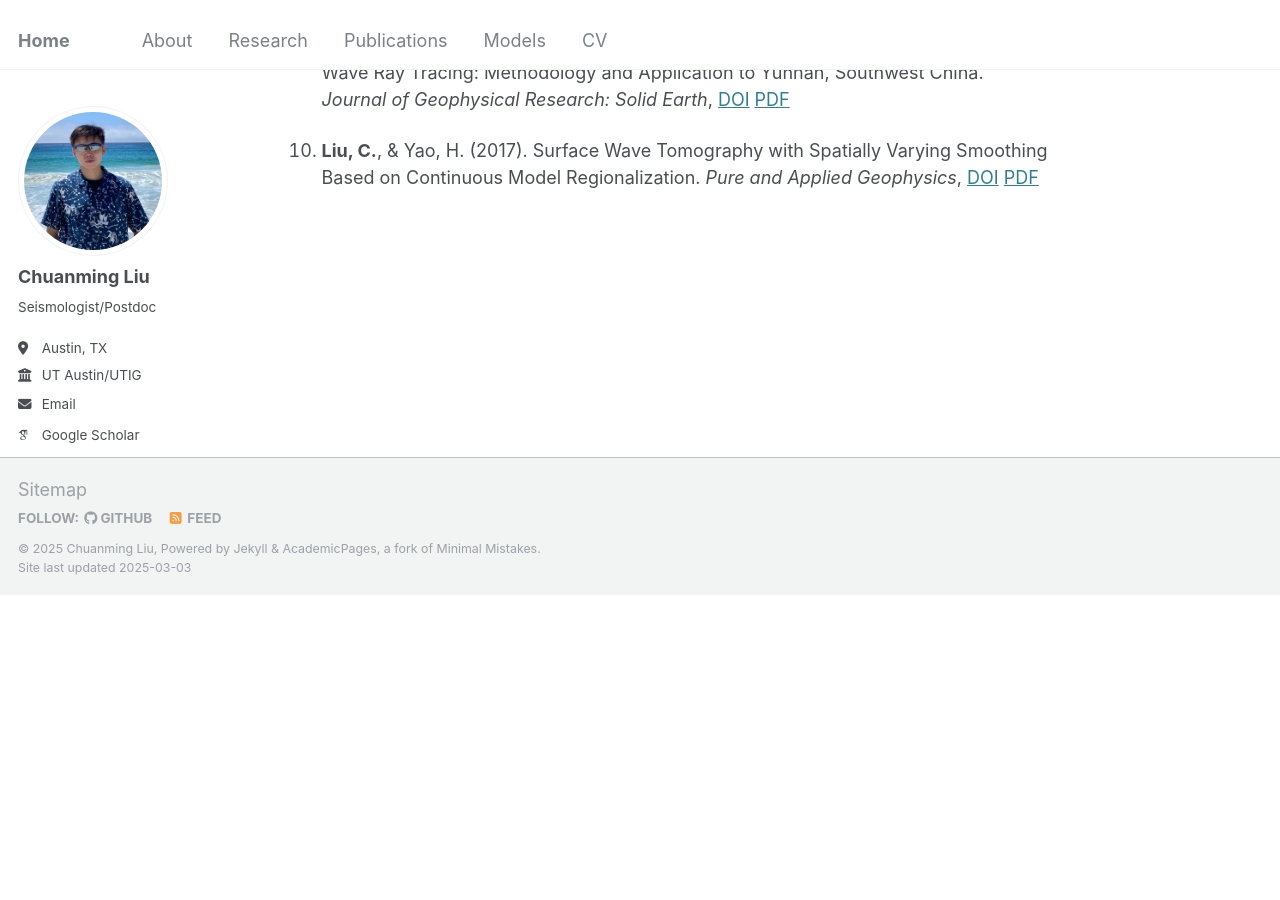
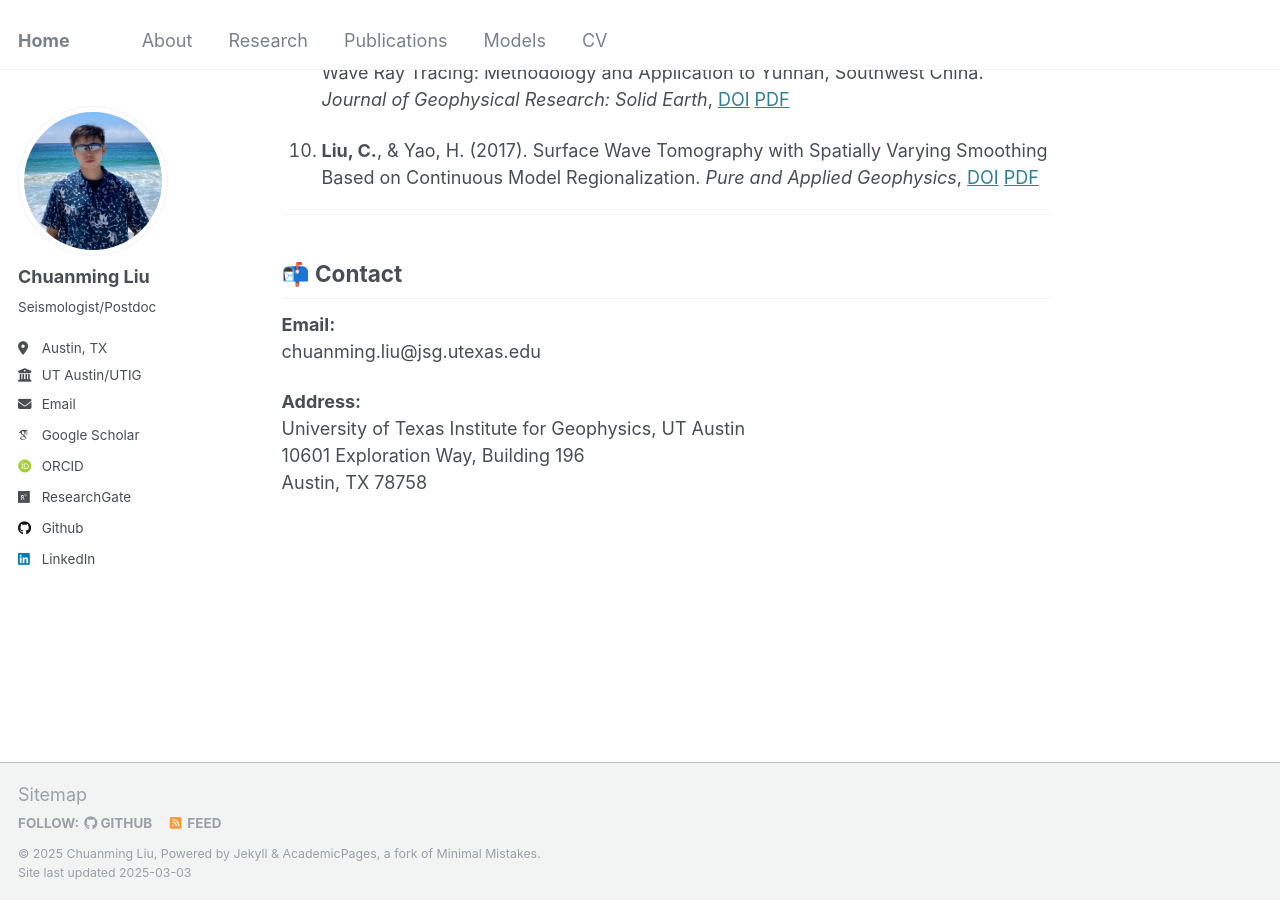
Before and after one commit to Chuanming-Liu/Chuanming-Liu.github.io, a Jekyll site: the page built from _pages/about.md, in a window 1280 px wide and 900 px high, scrolled down 1590 px. Built offline with Jekyll 4.4.1, drawn with Linux system fonts in a browser that asks for light colours; some web fonts are replaced; before the commit the page ends 2185 px from its top, so only the background shows below that.

Commit message:
Added Contact section to About page

```diff
--- a/_pages/about.md
+++ b/_pages/about.md
@@ -40,3 +40,15 @@ His current research focuses on advancing seismic imaging techniques and explori
 2. **Liu, C.**, Yao, H., Yang, H., Shen, W., Fang, H., Hu, S., & Qiao, L. (2019). Direct Inversion for Three-Dimensional Shear Wave Speed Azimuthal Anisotropy Based on Surface Wave Ray Tracing: Methodology and Application to Yunnan, Southwest China. *Journal of Geophysical Research: Solid Earth*, [DOI](https://doi.org/10.1029/2018jb016920) [PDF](/files/papers/Liu_2019_JGR_DsurfAzim.pdf)
 
 1. **Liu, C.**, & Yao, H. (2017). Surface Wave Tomography with Spatially Varying Smoothing Based on Continuous Model Regionalization. *Pure and Applied Geophysics*, [DOI](https://doi.org/10.1007/s00024-016-1434-5) [PDF](/files/papers/Liu_2017_PAGeo_Method.pdf)
+
+
+---
+## 📬 Contact
+
+**Email:**
+chuanming.liu@jsg.utexas.edu
+
+**Address:**
+University of Texas Institute for Geophysics, UT Austin
+10601 Exploration Way, Building 196
+Austin, TX 78758
```
